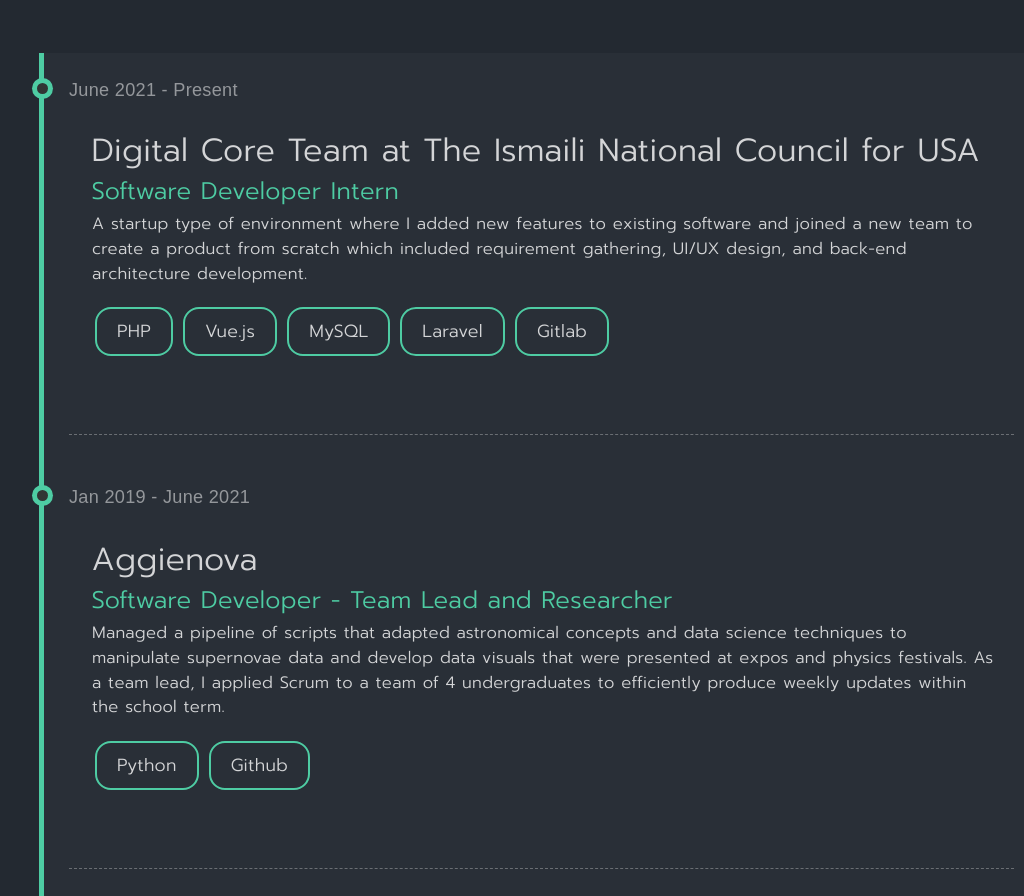
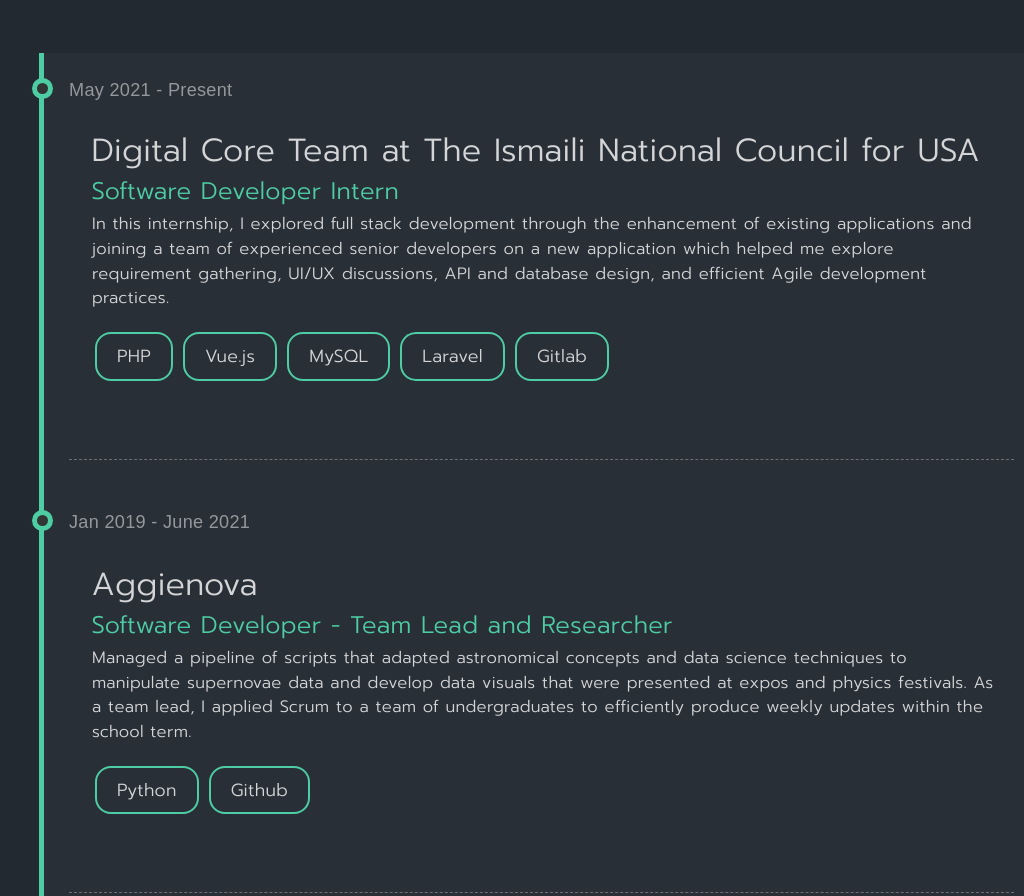
Before and after one commit to megamp15/Website_2.0, a plain HTML site: page index.html in a window 1280 px wide. Shown: the part 2077-2973 px from the top of the page, without its empty margins (101-1125 px from the left). Drawn offline with nearby package versions, Linux system fonts and the light colour scheme; some packages are replaced by stand-ins of ours; a script that the page names is missing.

Commit message:
Updated timeline content

```diff
--- a/index.html
+++ b/index.html
@@ -33,7 +33,8 @@
         <h1>The</h1>
         <!-- Typewriter effect -->
         <h1><span class="txt-type" data-wait="3000"
-                data-words='["Computer Scientist", "Software Developer", "Data Scientist", "AI/ML Enthusiast"]'></span></h1>
+                data-words='["Computer Scientist", "Software Developer", "Data Scientist", "AI/ML Enthusiast"]'></span>
+        </h1>
     </section>
     <!-- About -->
     <section class="container-about" id="about">
@@ -175,14 +176,17 @@
     <section class="container-timeline" id="experience">
         <h1 class="col=12 title-text text-center">EXPERIENCE</h1>
         <ul class="timeline">
-            <li class="event" data-date="June 2021 - Present">
+            <li class="event" data-date="May 2021 - Present">
                 <div class="timeline-info">
                     <h1>Digital Core Team at The Ismaili National Council for USA </h1>
                     <h2>Software Developer Intern</h2>
-                    <p>A startup type of environment where I added new features to existing software and joined a
-                        new team to create a
-                        product from scratch which included requirement gathering, UI/UX design, and back-end
-                        architecture development. </p>
+                    <p>
+                        In this internship, I explored full stack development through the
+                        enhancement of existing applications and
+                        joining a team of experienced senior developers on a new application which helped me explore
+                        requirement gathering, UI/UX discussions, API and database design, and efficient Agile
+                        development practices.
+                    </p>
                     <div class="langs">
                         <P>PHP</P>
                         <p>Vue.js</p>
@@ -200,8 +204,7 @@
                     <p>Managed a pipeline of scripts that adapted astronomical concepts and data science techniques
                         to manipulate supernovae data and develop data visuals that were presented at expos and
                         physics festivals.
-                        As a team lead, I applied Scrum to a team of 4
-                        undergraduates to efficiently
+                        As a team lead, I applied Scrum to a team of undergraduates to efficiently
                         produce weekly updates within the school term.
                     </p>
                     <div class="langs">
@@ -213,7 +216,7 @@
             <li class="event" data-date="Nov 2020 - May 2021">
                 <div class="timeline-info">
                     <h1>Texas A&M College of Engineering</h1>
-                    <h2>Android Developer</h2>
+                    <h2>Student Technician = Android Developer</h2>
                     <p>Researched common security vulnerabilities in Android mobile development and addressed these
                         in a secure and non-secure versions of an Android application as a guide for developers at
                         Bespin, the U.S. Air Force’s mobile
```
